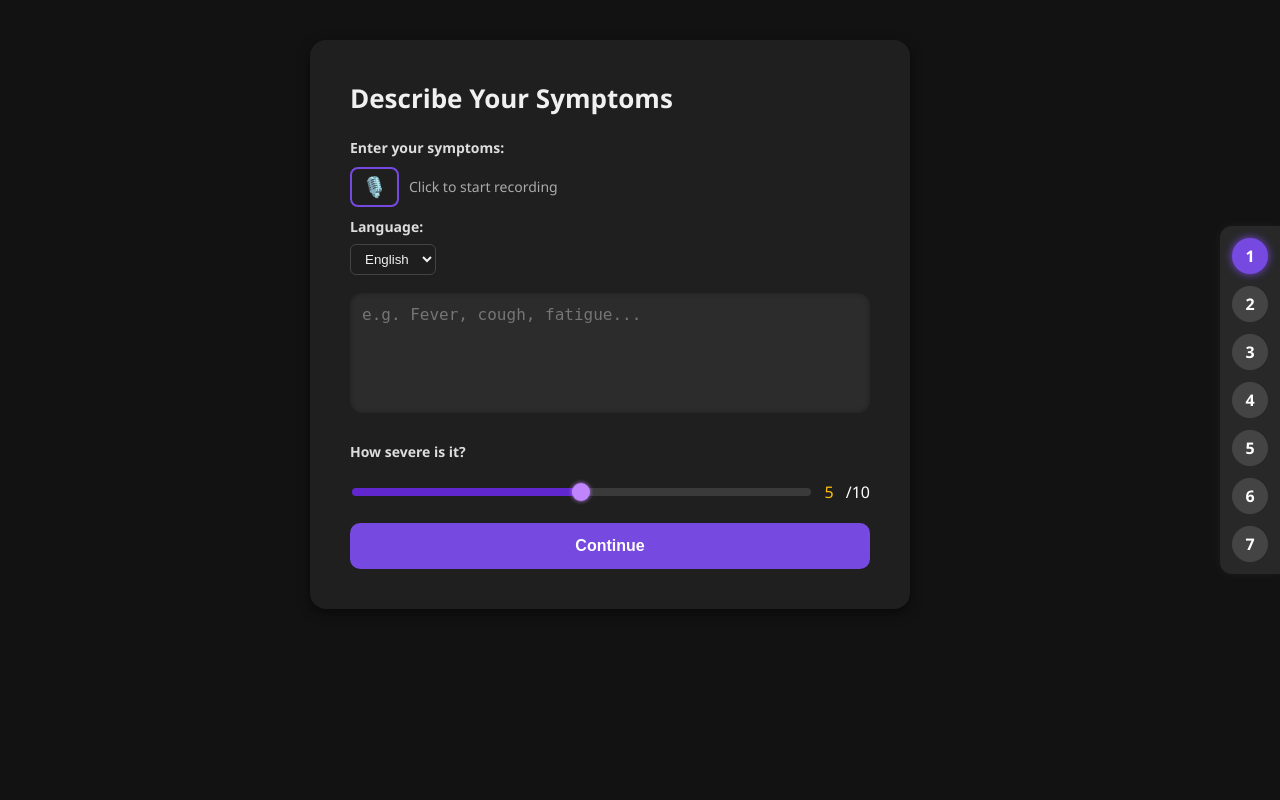
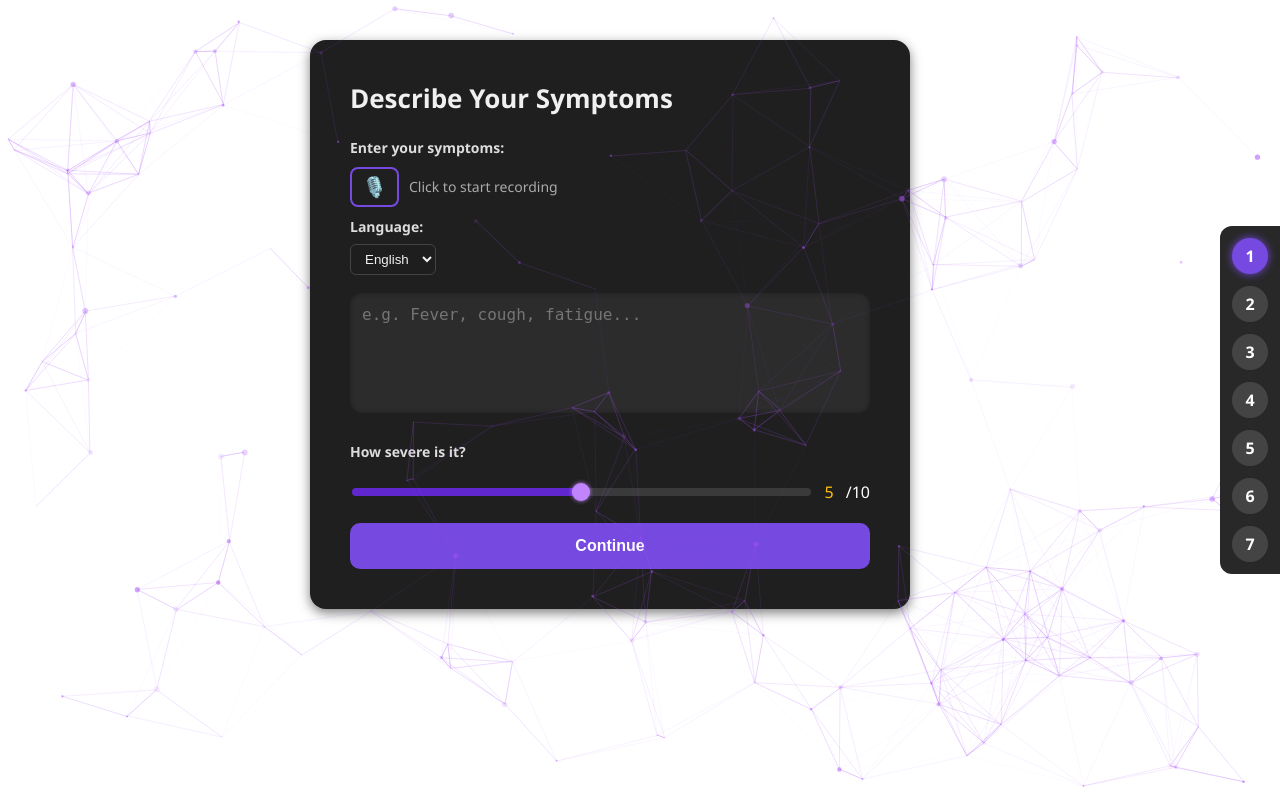
Before and after one commit to Pro1609/healthcare, a Flask app: page /symptoms in a window 1280 px wide. Run offline with Flask 3, Linux system fonts and the light colour scheme.

Commit message:
Update symptoms.css

```diff
--- a/static/css/symptoms.css
+++ b/static/css/symptoms.css
@@ -8,21 +8,22 @@ body, html {
   padding: 0;
   width: 100%;
   min-height: 100vh;
-  background-color: #121212;
+  background-color: transparent;
   color: white;
   font-family: 'Segoe UI', sans-serif;
   overflow-x: hidden;
+  position: relative;
 }
 
 #particles-js {
   position: fixed;
+  top: 0;
+  left: 0;
   width: 100%;
   height: 100%;
-  top: 0;
-  left: 0;
-  z-index: -1;
+  z-index: 0; /* instead of -100 */
   background: transparent;
-  pointer-events: none;
+  pointer-events: auto; /* instead of none */
 }
 
 
```
